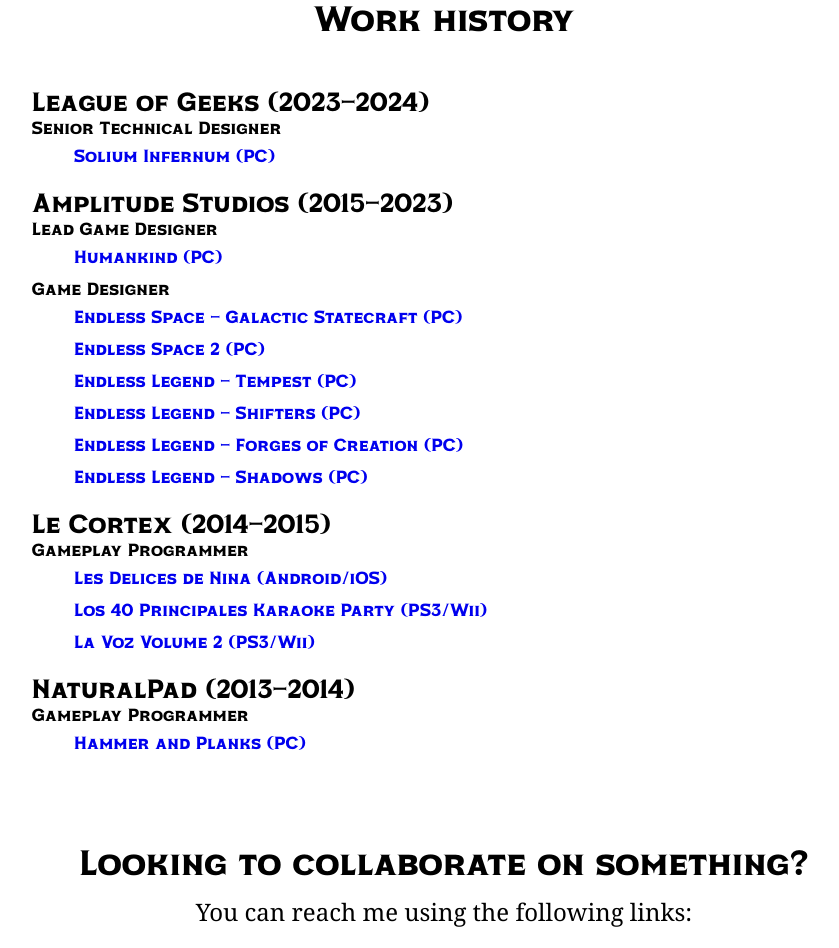
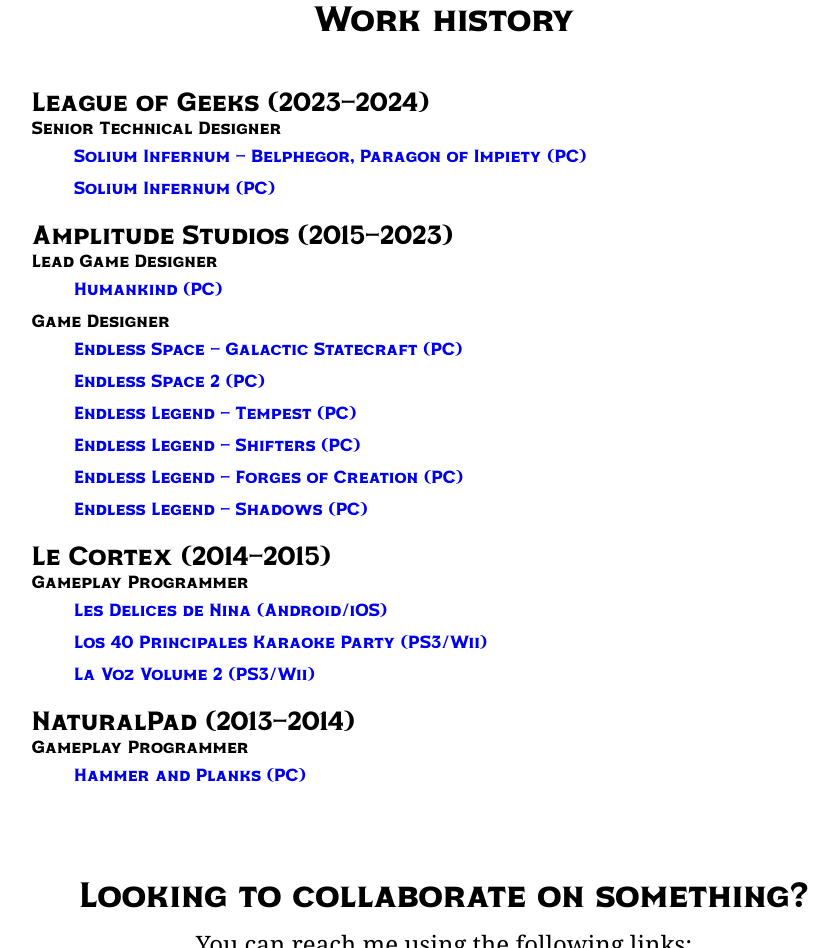
Before and after one commit to wilbefast/wilbefast.github.io, a plain HTML site: page about_me.html in a window 1280 px wide. Shown: the part 1163-2111 px from the top of the page, without its empty margins (196-1035 px from the left). Drawn offline with Linux system fonts and the light colour scheme.

Commit message:
Added belphegor credit

```diff
--- a/about_me.html
+++ b/about_me.html
@@ -77,6 +77,9 @@
         <div class="bio">
             <div class="subsubtitle">League of Geeks (2023-2024)</div>
             <div class="precision">Senior Technical Designer</div>
+            <a target="_blank" href="https://store.steampowered.com/app/2893270/Solium_Infernum__Belphegor_Paragon_of_Impiety/">
+                <div class="release">Solium Infernum&nbsp;- Belphegor, Paragon of Impiety (PC)</div>
+            </a>
             <a target="_blank" href="https://store.steampowered.com/app/1893810/Solium_Infernum/">
                 <div class="release">Solium Infernum (PC)</div>
             </a>
```
